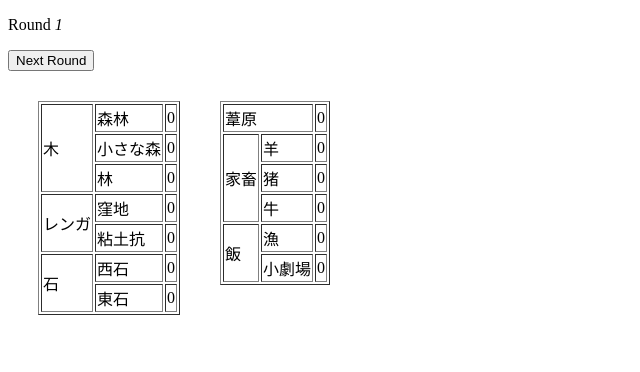
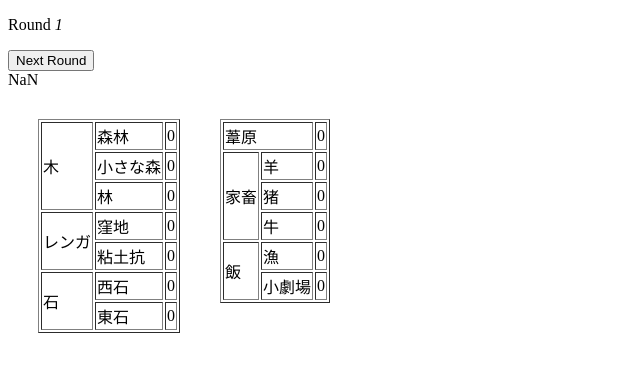
Before and after one commit to Gonbe238/webAppTest, a plain HTML site: page index.html in a window 1280 px wide. Both pictures are taken after a click on the button "Next Round". Shown: the whole page, without its empty margins (0-640 px from the left). Drawn offline with Linux system fonts and the light colour scheme.

Commit message:
index.html を更新

```diff
--- a/index.html
+++ b/index.html
@@ -17,6 +17,7 @@
         <p>Round <var id="roundCount">1</var></p>
     </div>
     <button onclick="nextRound();">Next Round</button>
+    <div id="log"></div>
 
     <style>
         .flex {
@@ -106,14 +107,16 @@
     </div>
 
     <script>
+    	const rC = document.getElementById("roundCount");
+        const log = document.getElementById("log");
         function clicked() {
             const input = document.getElementById("input");
             const output = document.getElementById("output");
             w3_stocks.innerHTML = `<b>${input.value}</b>`;
         }
         function nextRound(){
-            const rC = document.getElementById("roundCount");
             rC.value = Number(rC.value) + 1;
+            log.innerHTML = rC.value;
         }
     </script>
 </body>
```
